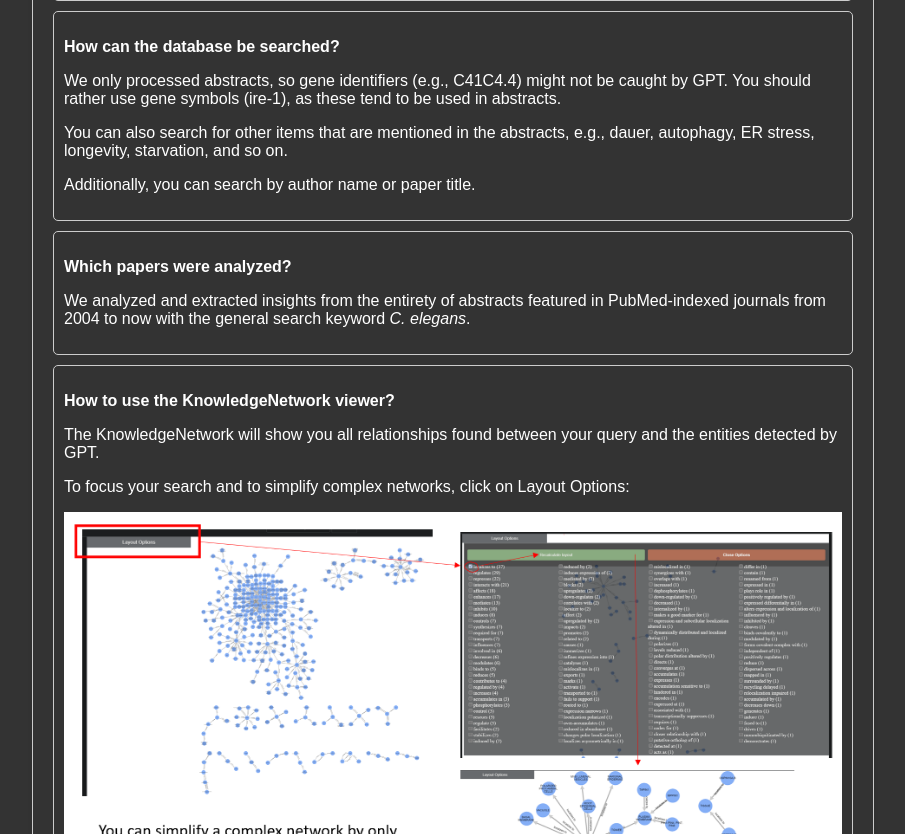
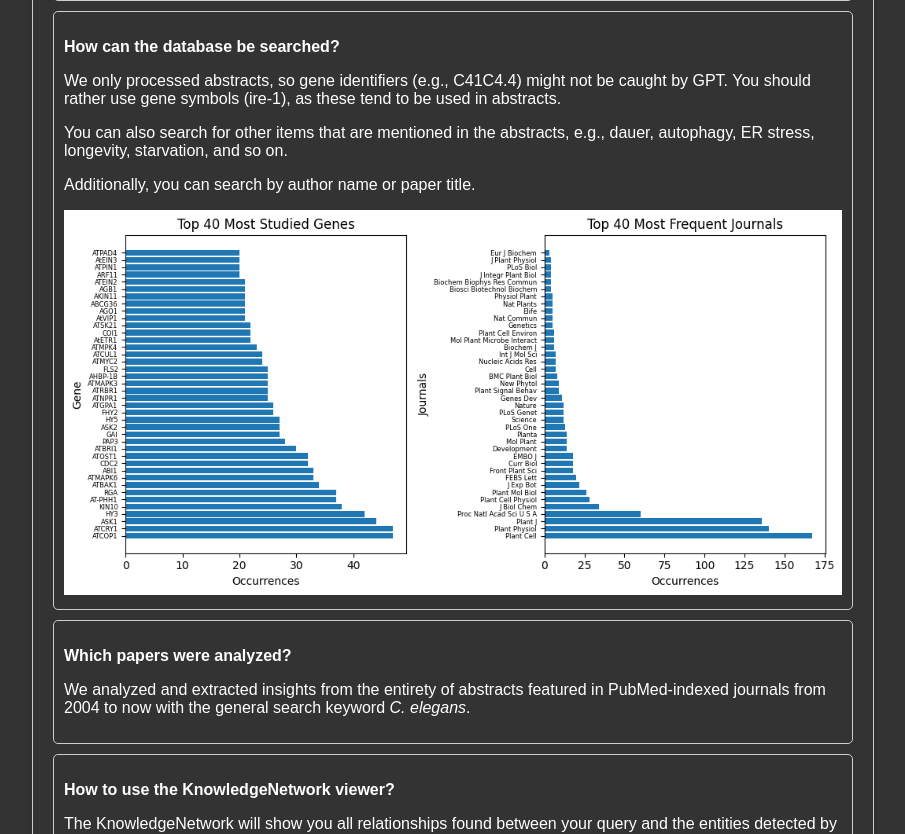
Before and after one commit to g-tibo/celegans, a Flask app: page /help in a window 1280 px wide. Shown: the part 669-1503 px from the top of the page, without its empty margins (187-1092 px from the left). Run offline with Flask 2, Linux system fonts and the light colour scheme; parts of the project's set-up code (start-up, migrations or seed data) failed here and were passed over.

Commit message:
Update help.html

```diff
--- a/templates/help.html
+++ b/templates/help.html
@@ -83,6 +83,7 @@
           <p>We only processed abstracts, so gene identifiers (e.g., C41C4.4) might not be caught by GPT. You should rather use gene symbols (ire-1), as these tend to be used in abstracts.</p>
 			<p>You can also search for other items that are mentioned in the abstracts, e.g., dauer, autophagy, ER stress, longevity, starvation, and so on.</p>
 			<p>Additionally, you can search by author name or paper title.</p>
+			<img src="/static/journals.png" style="max-width: 100%;" alt="My Image">
 		</li>
         <li>
           <p><strong>Which papers were analyzed?</strong></p>
```
